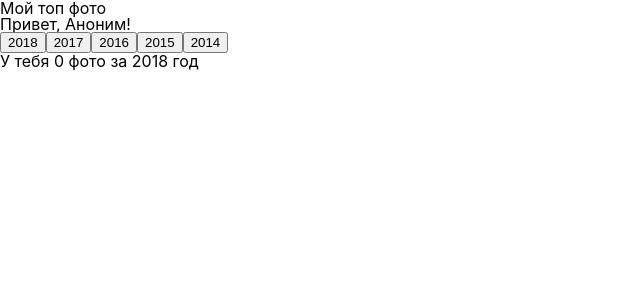
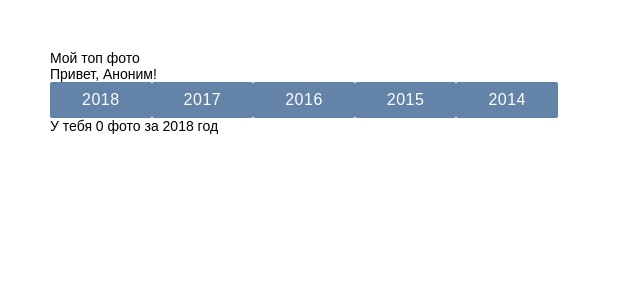
Before and after one commit to Arion-91/myfirstredux, a React (Create React App) app: page / in a window 1280 px wide. Shown: the top 300 px of the page, without its empty margins (0-640 px from the left). Built offline with nearby package versions, Linux system fonts and the light colour scheme.

Commit message:
Add style

```diff
--- a/package.json
+++ b/package.json
@@ -3,6 +3,7 @@
   "version": "0.1.0",
   "private": true,
   "dependencies": {
+    "classnames": "^2.2.6",
     "prop-types": "^15.6.2",
     "react": "^16.6.3",
     "react-dom": "^16.6.3",
--- a/src/components/Page.js
+++ b/src/components/Page.js
@@ -10,15 +10,15 @@ export class Page extends React.Component {
     render() {
         const { year, photos } = this.props;
         return (
-            <div>
+            <div className='page'>
                 <div>
-                    <button onClick={this.onBtnClick}>2018</button>
-                    <button onClick={this.onBtnClick}>2017</button>
-                    <button onClick={this.onBtnClick}>2016</button>
-                    <button onClick={this.onBtnClick}>2015</button>
-                    <button onClick={this.onBtnClick}>2014</button>
+                    <button className='btn' onClick={this.onBtnClick}>2018</button>
+                    <button className='btn' onClick={this.onBtnClick}>2017</button>
+                    <button className='btn' onClick={this.onBtnClick}>2016</button>
+                    <button className='btn' onClick={this.onBtnClick}>2015</button>
+                    <button className='btn' onClick={this.onBtnClick}>2014</button>
                 </div>
-                <p>
+                <p className='ib'>
                     У тебя {photos.length} фото за {year} год
                 </p>
             </div>
--- a/src/components/User.js
+++ b/src/components/User.js
@@ -6,7 +6,7 @@ export class User extends React.Component {
         const { name } = this.props;
 
         return (
-            <div>
+            <div className='user'>
                 <p>Привет, {name}!</p>
             </div>
         )
--- a/src/containers/App.js
+++ b/src/containers/App.js
@@ -10,9 +10,9 @@ class App extends Component {
     render() {
         const { user, page, setYear } = this.props;
         return (
-            <div className="App">
-                <header className="App-header">
-                    <h1 className="App-title">Мой топ фото</h1>
+            <div className="app">
+                <header className="app-header">
+                    <h1 className="app-title">Мой топ фото</h1>
                 </header>
                 <User name={user.name} />
                 <Page photos={page.photos} year={page.year} setYear={setYear}/>
```
Also changed, not shown: 1 other file (tests, documents, lock files or other folders).
